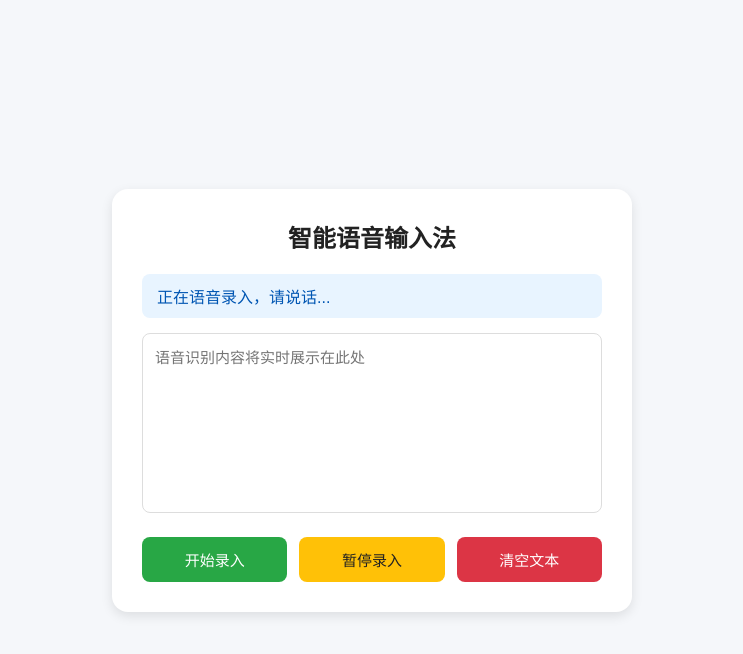
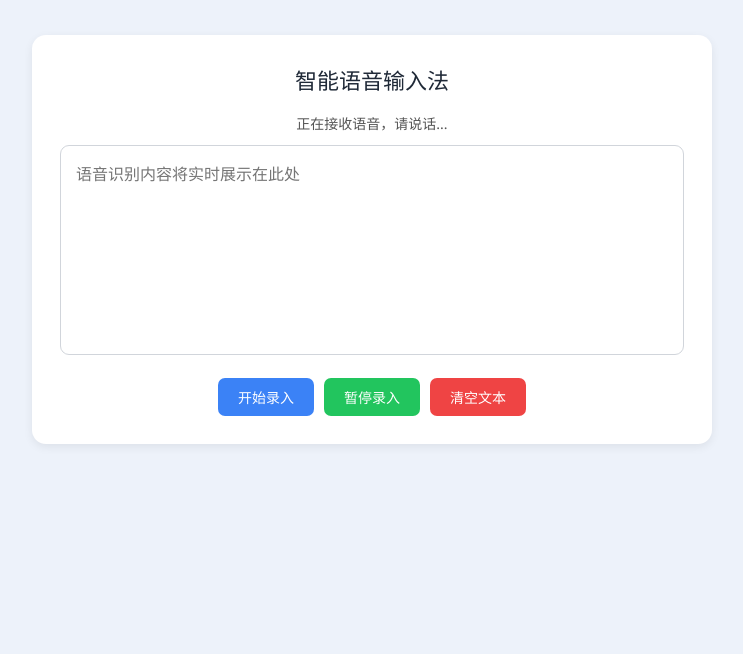
Before and after one commit to Ykculgh/my-project, a plain HTML site: page index.html in a window 1280 px wide. Both pictures are taken after a click on the button "开始录入". Shown: the whole page, without its empty margins (268-1011 px from the left). Drawn offline with Linux system fonts and the light colour scheme.

Commit message:
fix: 完善容错与辅助功能

```diff
--- a/index.html
+++ b/index.html
@@ -1,145 +1,168 @@
 <!DOCTYPE html>
 <html lang="zh-CN">
+
 <head>
   <meta charset="UTF-8" />
-  <title>智能语音输入法</title>
+  <title>智能语音输入工具</title>
   <style>
     * {
       margin: 0;
       padding: 0;
       box-sizing: border-box;
-      font-family: "Microsoft Yahei", sans-serif;
+      font-family: "Segoe UI", sans-serif;
     }
+
     body {
-      background-color: #f5f7fa;
-      display: flex;
-      justify-content: center;
-      align-items: center;
-      min-height: 100vh;
+      background-color: #edf2fa;
+      padding: 35px 18px;
     }
+
     .main-card {
-      width: 520px;
-      background: #fff;
-      padding: 30px;
-      border-radius: 16px;
-      box-shadow: 0 4px 12px rgba(0,0,0,0.1);
+      max-width: 680px;
+      margin: 0 auto;
+      background: #ffffff;
+      padding: 28px;
+      border-radius: 14px;
+      box-shadow: 0 3px 10px rgba(0, 0, 0, 0.07);
     }
+
     .title {
-      font-size: 24px;
-      font-weight: bold;
       text-align: center;
-      margin-bottom: 20px;
-      color: #222;
+      margin-bottom: 18px;
+      color: #1f2937;
+      font-size: 22px;
     }
+
     .state-info {
-      padding: 10px 15px;
-      background: #e8f4ff;
-      border-radius: 8px;
-      margin-bottom: 15px;
-      color: #0056b3;
+      text-align: center;
+      color: #555555;
+      margin-bottom: 12px;
+      font-size: 14px;
     }
-    textarea {
+
+    #showArea {
       width: 100%;
-      height: 180px;
-      padding: 12px;
-      border: 1px solid #ddd;
-      border-radius: 8px;
+      height: 210px;
+      padding: 15px;
+      border: 1px solid #d1d5db;
+      border-radius: 9px;
+      font-size: 16px;
+      line-height: 1.65;
       resize: none;
-      font-size: 15px;
-      margin-bottom: 20px;
     }
+
     .btn-group {
       display: flex;
-      gap: 12px;
+      gap: 10px;
+      justify-content: center;
+      margin-top: 18px;
     }
-    button {
-      flex: 1;
-      padding: 12px;
+
+    .btn-style {
+      padding: 9px 20px;
       border: none;
-      border-radius: 8px;
-      font-size: 15px;
+      border-radius: 7px;
       cursor: pointer;
-      transition: 0.2s;
+      font-size: 14px;
     }
-    #beginBtn {
-      background: #28a745;
-      color: white;
+
+    .btn-start {
+      background: #3b82f6;
+      color: #fff;
     }
-    #endBtn {
-      background: #ffc107;
-      color: #222;
+
+    .btn-pause {
+      background: #22c55e;
+      color: #fff;
     }
-    #resetBtn {
-      background: #dc3545;
-      color: white;
-    }
-    button:hover {
-      opacity: 0.9;
+
+    .btn-clear {
+      background: #ef4444;
+      color: #fff;
     }
   </style>
 </head>
+
 <body>
   <div class="main-card">
     <div class="title">智能语音输入法</div>
     <div class="state-info" id="statusMsg">系统就绪，可开始语音录入</div>
     <textarea id="showArea" placeholder="语音识别内容将实时展示在此处"></textarea>
     <div class="btn-group">
-    <button id="beginBtn">开始录入</button>
-    <button id="endBtn">暂停录入</button>
-    <button id="resetBtn">清空文本</button>
+      <button class="btn-style btn-start" id="beginBtn">开始录入</button>
+      <button class="btn-style btn-pause" id="endBtn">暂停录入</button>
+      <button class="btn-style btn-clear" id="resetBtn">清空文本</button>
     </div>
   </div>
 
   <script>
-  // 获取元素
-  const beginBtn = document.getElementById('beginBtn');
-  const endBtn = document.getElementById('endBtn');
-  const resetBtn = document.getElementById('resetBtn');
-  const showArea = document.getElementById('showArea');
-  const statusMsg = document.getElementById('statusMsg');
+    // 获取页面DOM元素
+    let displayBox = document.getElementById('showArea');
+    let statusNotice = document.getElementById('statusMsg');
+    let beginButton = document.getElementById('beginBtn');
+    let endButton = document.getElementById('endBtn');
+    let resetButton = document.getElementById('resetBtn');
 
-  // 语音识别对象
-  let recognition;
-  let isRunning = false;
+    // 声明语音识别对象与运行状态
+    let voiceRecognize = null;
+    let isListening = false;
 
-  // 初始化语音识别
-  if ('webkitSpeechRecognition' in window) {
-    recognition = new webkitSpeechRecognition();
-    recognition.lang = 'zh-CN';
-    recognition.continuous = true;
-    recognition.interimResults = true;
+    // 检测浏览器语音识别支持情况
+    if (window.SpeechRecognition || window.webkitSpeechRecognition) {
+      // 兼容处理
+      let SpeechEngine = window.SpeechRecognition || window.webkitSpeechRecognition;
+      voiceRecognize = new SpeechEngine();
 
-    // 识别结果
-    recognition.onresult = function(e) {
-      let text = '';
-      for(let i = e.resultIndex; i < e.results.length; i++){
-        text += e.results[i][0].transcript;
+      // 识别基础配置
+      voiceRecognize.lang = 'zh-CN';
+      voiceRecognize.continuous = true;
+      voiceRecognize.interimResults = true;
+
+      // 接收语音识别结果
+      voiceRecognize.onresult = function (resData) {
+        let outputStr = '';
+        // 循环读取识别片段
+        for (let k = resData.resultIndex; k < resData.results.length; k++) {
+          outputStr += resData.results[k][0].transcript;
         }
-      showArea.value = text;
+        // 简单文本优化
+        outputStr = outputStr.replace(/\s{2,}/g, ' ');
+        displayBox.value = outputStr;
       };
 
-    // 开始识别
-    beginBtn.onclick = function() {
-      if(!isRunning){
-        recognition.start();
-        isRunning = true;
-        statusMsg.textContent = '正在语音录入，请说话...';
-      }
+      // 异常处理
+      voiceRecognize.onerror = function () {
+        statusNotice.innerText = '识别异常，请重新开启';
+        isListening = false;
+      };
+    } else {
+      statusNotice.innerText = '当前浏览器不支持语音功能，请更换Chrome/Edge';
     }
 
-    // 停止识别
-    endBtn.onclick = function() {
-      recognition.stop();
-      isRunning = false;
-      statusMsg.textContent = '已暂停语音录入';
+    // 开始语音监听
+    beginButton.onclick = function () {
+      if (!isListening) {
+        voiceRecognize.start();
+        isListening = true;
+        statusNotice.innerText = '正在接收语音，请说话...';
       }
+    };
 
-    // 清空文本
-    resetBtn.onclick = function() {
-      showArea.value = '';
-      statusMsg.textContent = '文本已清空，系统就绪';
+    // 停止语音监听
+    endButton.onclick = function () {
+      if (isListening) {
+        voiceRecognize.stop();
+        isListening = false;
+        statusNotice.innerText = '已暂停语音录入';
       }
-  }
+    };
+
+    // 清空文本内容
+    resetButton.onclick = function () {
+      displayBox.value = '';
+      statusNotice.innerText = '内容已清空，可重新开始';
+    };
   </script>
 </body>
+
 </html>
```
Lines whose indentation alone changed are shown as unchanged.
